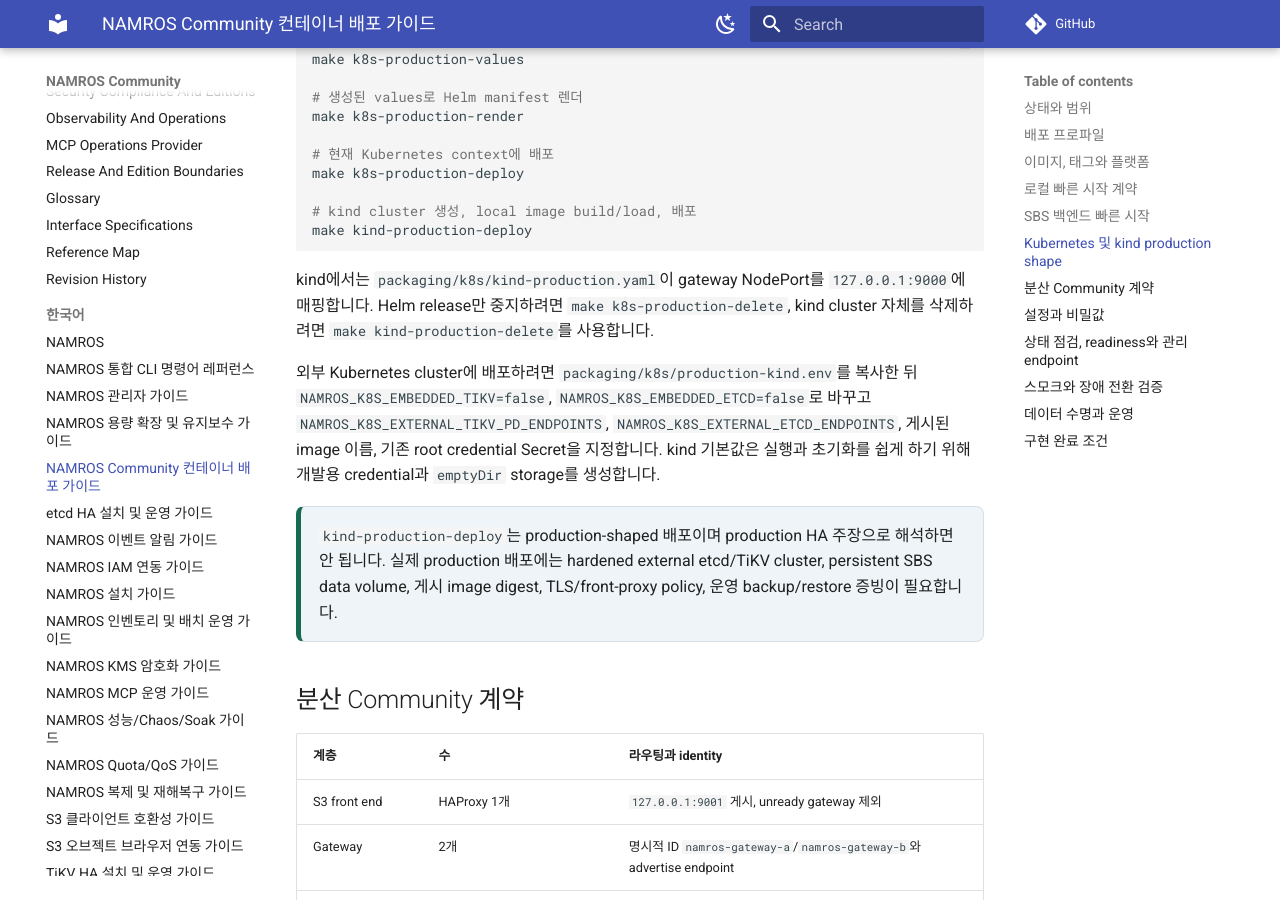
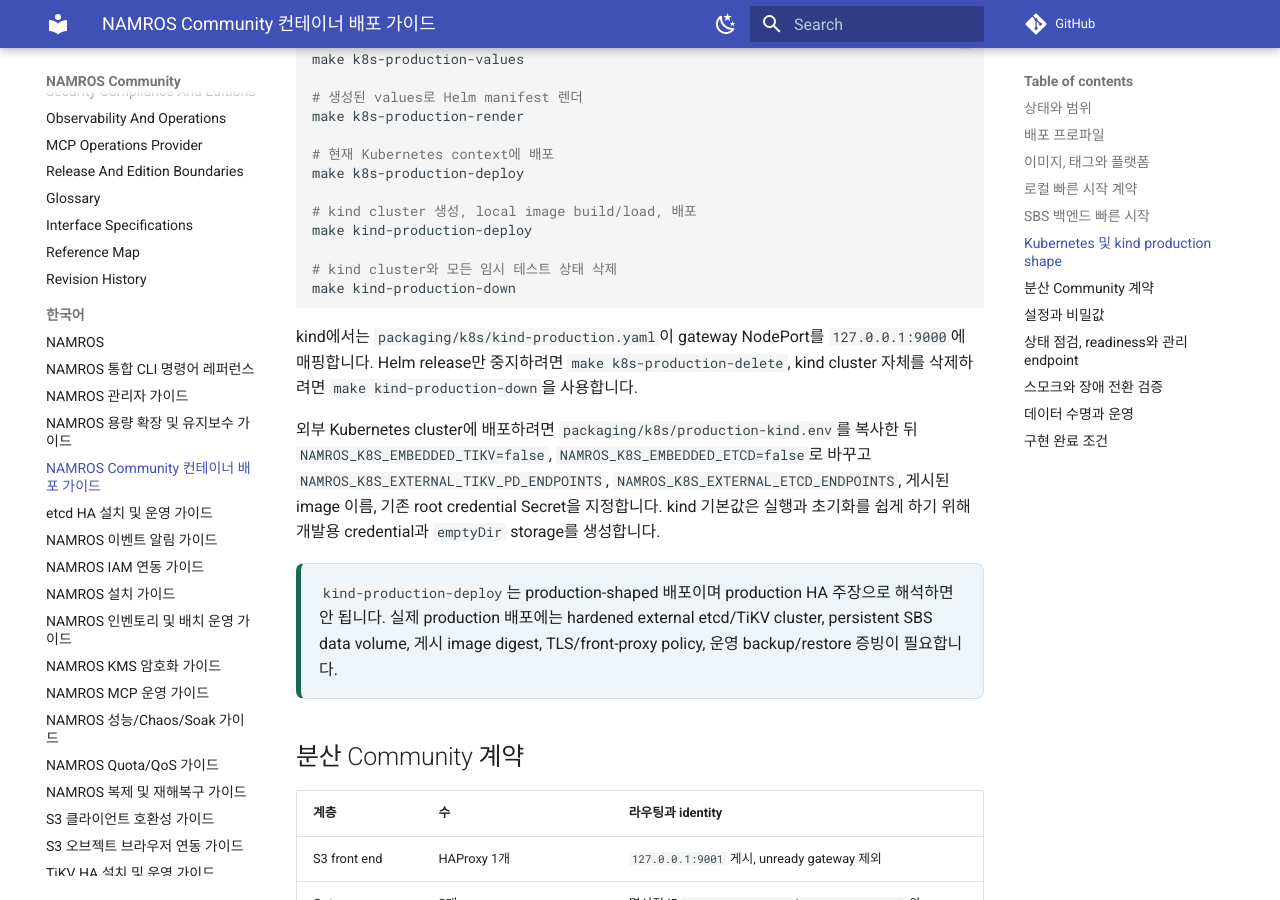
Before and after one commit to nosway/namros, an MkDocs documentation site: the page built from docs-src/manuals/ko/container-deployment-guide.md, in a window 1280 px wide and 900 px high, scrolled down 4285 px. Built offline with MkDocs 1.6.1 and Material for MkDocs 9.7.7, drawn with Linux system fonts in a browser that asks for light colours; comment, search, counter and statistics services are not loaded; some of the changed text lies outside the part shown.

Commit message:
add kind production cleanup command

````diff
--- a/COMMUNITY-SOURCE-MANIFEST.txt
+++ b/COMMUNITY-SOURCE-MANIFEST.txt
@@ -1,7 +1,7 @@
 NAMROS Community Source Export
 schema_version: 1
-generated_at: 2026-08-18T04:10:28Z
-git_commit: 9425ce8
+generated_at: 2026-08-18T04:16:24Z
+git_commit: 7a34ddd
 git_dirty: false
 edition_identity: community
 allowlist_manifest: scripts/release/community-source-allowlist.txt
--- a/docs-src/manuals/ko/container-deployment-guide.md
+++ b/docs-src/manuals/ko/container-deployment-guide.md
@@ -135,12 +135,15 @@
 
 # kind cluster 생성, local image build/load, 배포
 make kind-production-deploy
+
+# kind cluster와 모든 임시 테스트 상태 삭제
+make kind-production-down
 ```
 
 kind에서는 `packaging/k8s/kind-production.yaml`이 gateway NodePort를
 `127.0.0.1:9000`에 매핑합니다. Helm release만 중지하려면
 `make k8s-production-delete`, kind cluster 자체를 삭제하려면
-`make kind-production-delete`를 사용합니다.
+`make kind-production-down`을 사용합니다.
 
 외부 Kubernetes cluster에 배포하려면 `packaging/k8s/production-kind.env`를
 복사한 뒤 `NAMROS_K8S_EMBEDDED_TIKV=false`,
@@ -234,7 +237,7 @@
 | `container-sbs-quickstart-down` | SBS quickstart stack을 중지하고 volume 보존 |
 | `container-sbs-quickstart-reset` | SBS quickstart 메타데이터와 SBS data를 영구 삭제 |
 | `k8s-production-delete` | 설정된 namespace에서 Helm release 제거 |
-| `kind-production-delete` | 설정된 kind cluster 삭제 |
+| `kind-production-down` | 설정된 kind cluster와 임시 테스트 상태 삭제 |
 | `container-community-down` | stack을 중지하고 volume 보존 |
 | `container-community-reset` | etcd, TiKV, SBS 테스트 상태를 영구 삭제 |
 | `container-build` | NAMROS 소스에서 local gateway/tools 이미지를 빌드합니다. Community 타깃은 설정된 NAMRBD context에서 전환 SBS 이미지도 빌드합니다. |
````
Also changed, not shown: README.md (+6 -1 lines), docs-src/manuals/container-deployment-guide.md (+5 -2 lines), docs-src/manuals/installation-guide.md (+2 -0 lines), docs-src/manuals/ko/installation-guide.md (+2 -0 lines), 1 other file.
